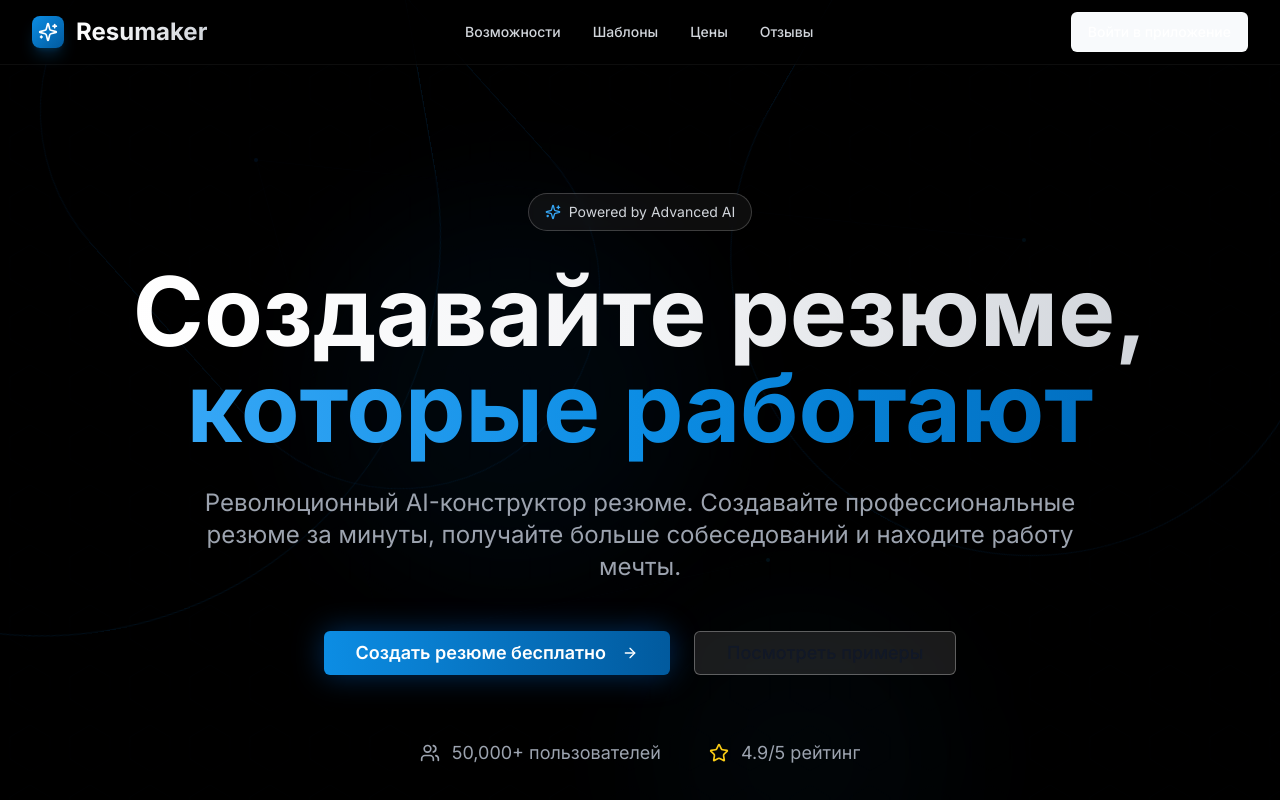
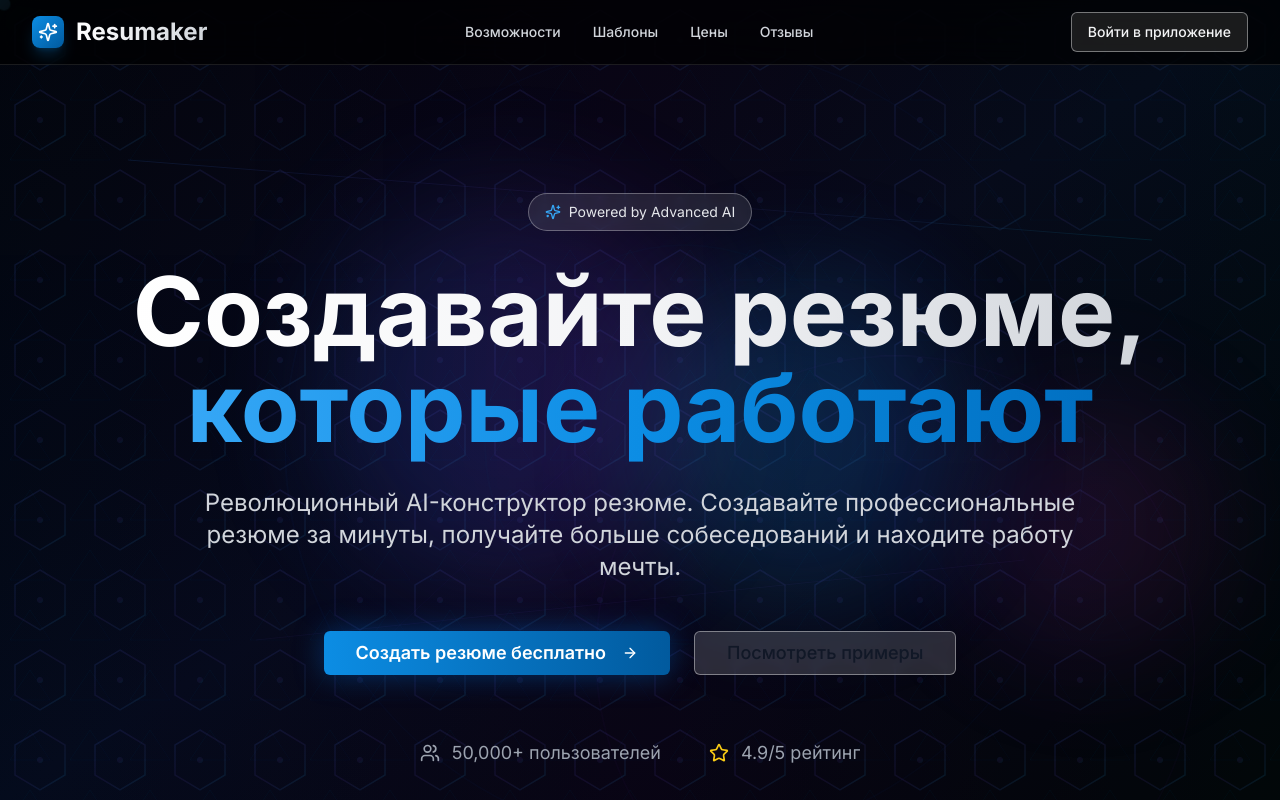
Before and after one commit to BIGAnvy/resumaker-skeleton-kit, a React (Vite) app: page / in a window 1280 px wide. Shown: the top 800 px of the page. Built offline with nearby package versions, Linux system fonts and the light colour scheme.

Commit message:
Fix: Landing page button and background issues
- Improved button contrast on the landing page.
- Enhanced the background with a more visible, interactive, and modern design.

```diff
--- a/src/components/landing/LandingPage.tsx
+++ b/src/components/landing/LandingPage.tsx
@@ -1,4 +1,3 @@
-
 import { Button } from '@/components/ui/button';
 import { Card, CardContent } from '@/components/ui/card';
 import { ArrowRight, CheckCircle, Star, Users, FileText, Zap, Shield, Globe, Sparkles, Brain, Target } from 'lucide-react';
@@ -94,86 +93,99 @@ const LandingPage = () => {
 
   return (
     <div className="min-h-screen bg-black text-white overflow-hidden">
-      {/* Enhanced animated background with interactive geometric patterns */}
-      <div className="fixed inset-0 bg-black">
-        {/* Dynamic floating orbs */}
+      {/* Enhanced dynamic background with interactive elements */}
+      <div className="fixed inset-0 bg-gradient-to-br from-black via-gray-950 to-black">
+        {/* Animated mesh gradient background */}
         <div className="absolute inset-0">
-          <div className="absolute top-1/4 left-1/4 w-96 h-96 bg-resumaker-600/10 rounded-full blur-3xl animate-pulse"></div>
-          <div className="absolute top-3/4 right-1/4 w-80 h-80 bg-resumaker-400/5 rounded-full blur-3xl animate-pulse" style={{animationDelay: '2s'}}></div>
-          <div className="absolute top-1/2 left-3/4 w-64 h-64 bg-resumaker-500/8 rounded-full blur-3xl animate-pulse" style={{animationDelay: '4s'}}></div>
+          <div className="absolute top-0 left-0 w-full h-full bg-gradient-to-r from-blue-900/20 via-purple-900/20 to-cyan-900/20 opacity-40 animate-pulse"></div>
+          <div className="absolute top-1/4 left-1/4 w-96 h-96 bg-gradient-to-r from-blue-600/30 to-purple-600/30 rounded-full blur-3xl animate-[pulse_4s_ease-in-out_infinite]"></div>
+          <div className="absolute bottom-1/4 right-1/4 w-80 h-80 bg-gradient-to-r from-cyan-600/25 to-blue-600/25 rounded-full blur-3xl animate-[pulse_6s_ease-in-out_infinite] animation-delay-2000"></div>
+          <div className="absolute top-1/2 left-3/4 w-64 h-64 bg-gradient-to-r from-purple-600/20 to-pink-600/20 rounded-full blur-3xl animate-[pulse_5s_ease-in-out_infinite] animation-delay-4000"></div>
         </div>
 
-        {/* Interactive geometric grid */}
-        <div className="absolute inset-0 overflow-hidden opacity-20">
-          <svg className="w-full h-full">
+        {/* Enhanced geometric grid with animations */}
+        <div className="absolute inset-0 overflow-hidden opacity-30">
+          <svg className="w-full h-full" style={{ filter: 'drop-shadow(0 0 10px rgba(59, 130, 246, 0.3))' }}>
             <defs>
-              <pattern id="hexPattern" x="0" y="0" width="60" height="60" patternUnits="userSpaceOnUse">
-                <polygon points="30,5 50,17 50,39 30,51 10,39 10,17" fill="none" stroke="url(#hexGrad)" strokeWidth="0.5" opacity="0.6">
-                  <animateTransform attributeName="transform" type="rotate" values="0 30 28;360 30 28" dur="20s" repeatCount="indefinite"/>
+              <linearGradient id="hexGradient" x1="0%" y1="0%" x2="100%" y2="100%">
+                <stop offset="0%" stopColor="#3b82f6" stopOpacity="0.6"/>
+                <stop offset="50%" stopColor="#8b5cf6" stopOpacity="0.4"/>
+                <stop offset="100%" stopColor="#06b6d4" stopOpacity="0.6"/>
+              </linearGradient>
+
+              <linearGradient id="triangleGradient" x1="0%" y1="0%" x2="100%" y2="100%">
+                <stop offset="0%" stopColor="#06b6d4" stopOpacity="0.5"/>
+                <stop offset="100%" stopColor="#3b82f6" stopOpacity="0.3"/>
+              </linearGradient>
+
+              <pattern id="hexPattern" x="0" y="0" width="80" height="80" patternUnits="userSpaceOnUse">
+                <polygon points="40,10 65,25 65,55 40,70 15,55 15,25" fill="none" stroke="url(#hexGradient)" strokeWidth="1.5" opacity="0.7">
+                  <animateTransform attributeName="transform" type="rotate" values="0 40 40;360 40 40" dur="25s" repeatCount="indefinite"/>
+                  <animate attributeName="stroke-opacity" values="0.3;0.8;0.3" dur="4s" repeatCount="indefinite"/>
+                </polygon>
+                <circle cx="40" cy="40" r="3" fill="url(#hexGradient)" opacity="0.6">
+                  <animate attributeName="r" values="2;5;2" dur="3s" repeatCount="indefinite"/>
+                </circle>
+              </pattern>
+
+              <pattern id="trianglePattern" x="0" y="0" width="60" height="60" patternUnits="userSpaceOnUse">
+                <polygon points="30,10 50,40 10,40" fill="none" stroke="url(#triangleGradient)" strokeWidth="1" opacity="0.5">
+                  <animateTransform attributeName="transform" type="scale" values="0.8;1.3;0.8" dur="8s" repeatCount="indefinite"/>
+                  <animate attributeName="stroke-opacity" values="0.2;0.7;0.2" dur="6s" repeatCount="indefinite"/>
                 </polygon>
               </pattern>
-              <pattern id="trianglePattern" x="0" y="0" width="40" height="40" patternUnits="userSpaceOnUse">
-                <polygon points="20,5 35,30 5,30" fill="none" stroke="url(#triGrad)" strokeWidth="0.3" opacity="0.4">
-                  <animateTransform attributeName="transform" type="scale" values="1;1.2;1" dur="15s" repeatCount="indefinite"/>
-                </polygon>
-              </pattern>
-              <linearGradient id="hexGrad" x1="0%" y1="0%" x2="100%" y2="100%">
-                <stop offset="0%" stopColor="#0670e2" stopOpacity="0.3"/>
-                <stop offset="100%" stopColor="#0284c7" stopOpacity="0.1"/>
-              </linearGradient>
-              <linearGradient id="triGrad" x1="0%" y1="0%" x2="100%" y2="100%">
-                <stop offset="0%" stopColor="#0ea5e9" stopOpacity="0.2"/>
-                <stop offset="100%" stopColor="#0284c7" stopOpacity="0.05"/>
-              </linearGradient>
             </defs>
+
             <rect width="100%" height="100%" fill="url(#hexPattern)"/>
-            <rect width="100%" height="100%" fill="url(#trianglePattern)" opacity="0.5"/>
+            <rect width="100%" height="100%" fill="url(#trianglePattern)" opacity="0.6"/>
           </svg>
         </div>
 
-        {/* Animated neural network connections */}
+        {/* Interactive floating particles */}
         <div className="absolute inset-0 overflow-hidden">
-          <svg className="w-full h-full opacity-10">
-            <g>
-              <circle cx="20%" cy="20%" r="2" fill="#0670e2">
-                <animate attributeName="r" values="2;4;2" dur="3s" repeatCount="indefinite"/>
-              </circle>
-              <circle cx="80%" cy="30%" r="2" fill="#0284c7">
-                <animate attributeName="r" values="2;3;2" dur="4s" repeatCount="indefinite"/>
-              </circle>
-              <circle cx="60%" cy="70%" r="2" fill="#0ea5e9">
-                <animate attributeName="r" values="2;5;2" dur="5s" repeatCount="indefinite"/>
-              </circle>
-              <circle cx="30%" cy="80%" r="2" fill="#0670e2">
-                <animate attributeName="r" values="2;3;2" dur="3.5s" repeatCount="indefinite"/>
-              </circle>
+          <div className="absolute top-1/5 left-1/5 w-2 h-2 bg-blue-400 rounded-full opacity-60 animate-[ping_3s_infinite]"></div>
+          <div className="absolute top-3/5 left-4/5 w-3 h-3 bg-purple-400 rounded-full opacity-50 animate-[ping_4s_infinite] animation-delay-1000"></div>
+          <div className="absolute top-4/5 left-2/5 w-2 h-2 bg-cyan-400 rounded-full opacity-70 animate-[ping_5s_infinite] animation-delay-2000"></div>
+          <div className="absolute top-2/5 left-3/5 w-1 h-1 bg-pink-400 rounded-full opacity-60 animate-[ping_3.5s_infinite] animation-delay-3000"></div>
+        </div>
 
-              <line x1="20%" y1="20%" x2="80%" y2="30%" stroke="#0670e2" strokeWidth="0.5" opacity="0.3">
-                <animate attributeName="stroke-opacity" values="0.1;0.5;0.1" dur="6s" repeatCount="indefinite"/>
-              </line>
-              <line x1="80%" y1="30%" x2="60%" y2="70%" stroke="#0284c7" strokeWidth="0.5" opacity="0.3">
-                <animate attributeName="stroke-opacity" values="0.1;0.4;0.1" dur="7s" repeatCount="indefinite"/>
-              </line>
-              <line x1="60%" y1="70%" x2="30%" y2="80%" stroke="#0ea5e9" strokeWidth="0.5" opacity="0.3">
-                <animate attributeName="stroke-opacity" values="0.1;0.6;0.1" dur="5s" repeatCount="indefinite"/>
-              </line>
-              <line x1="30%" y1="80%" x2="20%" y2="20%" stroke="#0670e2" strokeWidth="0.5" opacity="0.3">
-                <animate attributeName="stroke-opacity" values="0.1;0.3;0.1" dur="8s" repeatCount="indefinite"/>
-              </line>
-            </g>
+        {/* Dynamic connecting lines */}
+        <div className="absolute inset-0 overflow-hidden opacity-25">
+          <svg className="w-full h-full">
+            <defs>
+              <linearGradient id="lineGrad" x1="0%" y1="0%" x2="100%" y2="100%">
+                <stop offset="0%" stopColor="#3b82f6" stopOpacity="0.8"/>
+                <stop offset="50%" stopColor="#8b5cf6" stopOpacity="0.4"/>
+                <stop offset="100%" stopColor="#06b6d4" stopOpacity="0.8"/>
+              </linearGradient>
+            </defs>
+
+            <line x1="10%" y1="20%" x2="90%" y2="30%" stroke="url(#lineGrad)" strokeWidth="1" opacity="0.6">
+              <animate attributeName="stroke-opacity" values="0.2;0.8;0.2" dur="8s" repeatCount="indefinite"/>
+              <animateTransform attributeName="transform" type="rotate" values="0 50 25;5 50 25;0 50 25" dur="12s" repeatCount="indefinite"/>
+            </line>
+
+            <line x1="20%" y1="80%" x2="80%" y2="70%" stroke="url(#lineGrad)" strokeWidth="1" opacity="0.5">
+              <animate attributeName="stroke-opacity" values="0.1;0.7;0.1" dur="10s" repeatCount="indefinite"/>
+              <animateTransform attributeName="transform" type="rotate" values="0 50 75;-3 50 75;0 50 75" dur="15s" repeatCount="indefinite"/>
+            </line>
+
+            <line x1="70%" y1="20%" x2="30%" y2="80%" stroke="url(#lineGrad)" strokeWidth="0.8" opacity="0.4">
+              <animate attributeName="stroke-opacity" values="0.1;0.6;0.1" dur="7s" repeatCount="indefinite"/>
+            </line>
           </svg>
         </div>
 
-        {/* Moving gradient lines with better performance */}
-        <div className="absolute inset-0 overflow-hidden">
-          <div className="absolute -top-1/2 -left-1/2 w-full h-full border border-resumaker-800/20 rounded-full animate-[spin_30s_linear_infinite]"></div>
-          <div className="absolute -top-1/4 -right-1/4 w-3/4 h-3/4 border border-resumaker-700/15 rounded-full animate-[spin_40s_linear_infinite_reverse]"></div>
-          <div className="absolute top-0 left-0 w-1/2 h-1/2 border border-resumaker-600/10 rounded-full animate-[spin_50s_linear_infinite]"></div>
+        {/* Rotating geometric rings */}
+        <div className="absolute inset-0 overflow-hidden opacity-20">
+          <div className="absolute top-1/2 left-1/2 -translate-x-1/2 -translate-y-1/2 w-[800px] h-[800px] border border-blue-500/30 rounded-full animate-[spin_60s_linear_infinite]"></div>
+          <div className="absolute top-1/2 left-1/2 -translate-x-1/2 -translate-y-1/2 w-[600px] h-[600px] border border-purple-500/25 rounded-full animate-[spin_45s_linear_infinite_reverse]"></div>
+          <div className="absolute top-1/2 left-1/2 -translate-x-1/2 -translate-y-1/2 w-[400px] h-[400px] border border-cyan-500/20 rounded-full animate-[spin_30s_linear_infinite]"></div>
         </div>
       </div>
 
       {/* Header */}
-      <header className="relative z-50 border-b border-white/5 backdrop-blur-xl bg-black/60">
+      <header className="relative z-50 border-b border-white/10 backdrop-blur-xl bg-black/70">
         <div className="max-w-7xl mx-auto px-4 sm:px-6 lg:px-8">
           <div className="flex justify-between items-center h-16">
             <div className="flex items-center space-x-3">
@@ -193,7 +205,7 @@ const LandingPage = () => {
             <Button
               variant="outline"
               onClick={() => navigate('/dashboard')}
-              className="hidden md:flex border-white/30 text-white hover:bg-white hover:text-black transition-all duration-300 backdrop-blur-sm font-medium"
+              className="hidden md:flex border-white/40 text-gray-100 bg-white/10 hover:bg-white hover:text-black hover:border-white transition-all duration-300 backdrop-blur-sm font-medium"
             >
               Войти в приложение
             </Button>
@@ -204,9 +216,9 @@ const LandingPage = () => {
       {/* Hero Section */}
       <section className="relative py-32 px-4 sm:px-6 lg:px-8">
         <div className="max-w-7xl mx-auto text-center">
-          <div className="inline-flex items-center px-4 py-2 rounded-full bg-white/5 border border-white/20 backdrop-blur-sm mb-8">
+          <div className="inline-flex items-center px-4 py-2 rounded-full bg-white/10 border border-white/30 backdrop-blur-sm mb-8">
             <Sparkles className="w-4 h-4 text-resumaker-400 mr-2" />
-            <span className="text-sm text-gray-300">Powered by Advanced AI</span>
+            <span className="text-sm text-gray-200">Powered by Advanced AI</span>
           </div>
 
           <h1 className="text-6xl md:text-8xl font-bold mb-8 leading-tight">
@@ -219,7 +231,7 @@ const LandingPage = () => {
             </span>
           </h1>
 
-          <p className="text-xl md:text-2xl text-gray-400 mb-12 max-w-4xl mx-auto leading-relaxed">
+          <p className="text-xl md:text-2xl text-gray-300 mb-12 max-w-4xl mx-auto leading-relaxed">
             Революционный AI-конструктор резюме. Создавайте профессиональные резюме за минуты,
             получайте больше собеседований и находите работу мечты.
           </p>
@@ -236,7 +248,7 @@ const LandingPage = () => {
             <Button
               variant="outline"
               size="lg"
-              className="border-white/30 text-gray-900 bg-white/10 hover:bg-white hover:text-black backdrop-blur-sm px-8 py-4 text-lg font-medium transition-all duration-300"
+              className="border-white/40 text-gray-900 bg-white/15 hover:bg-white hover:text-black hover:border-white backdrop-blur-sm px-8 py-4 text-lg font-medium transition-all duration-300"
             >
               Посмотреть примеры
             </Button>
```
